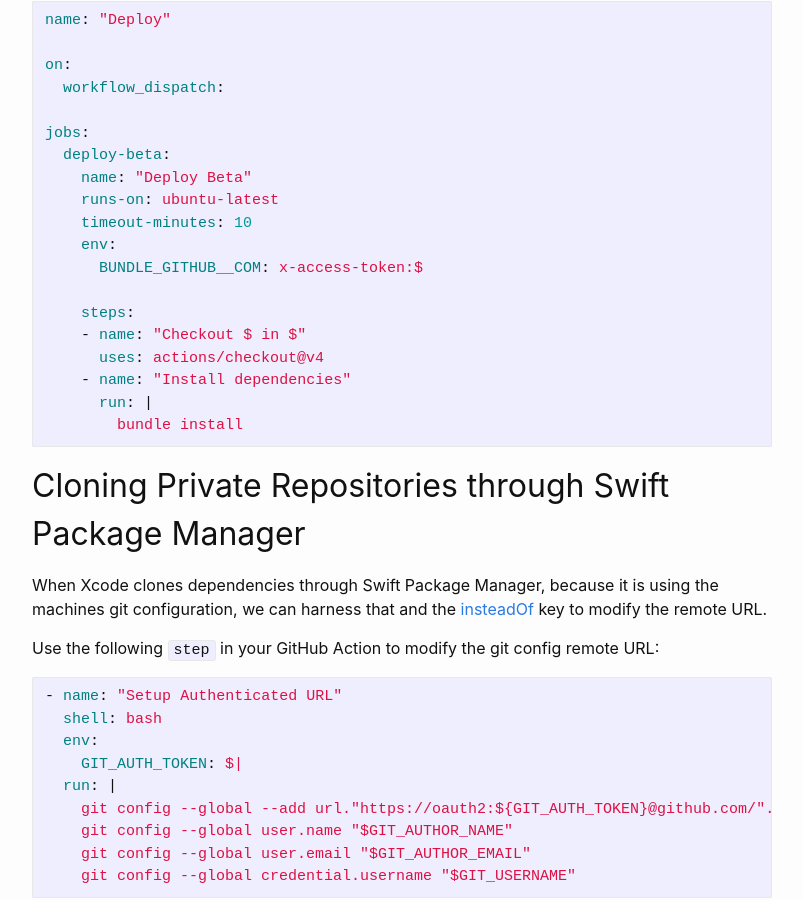
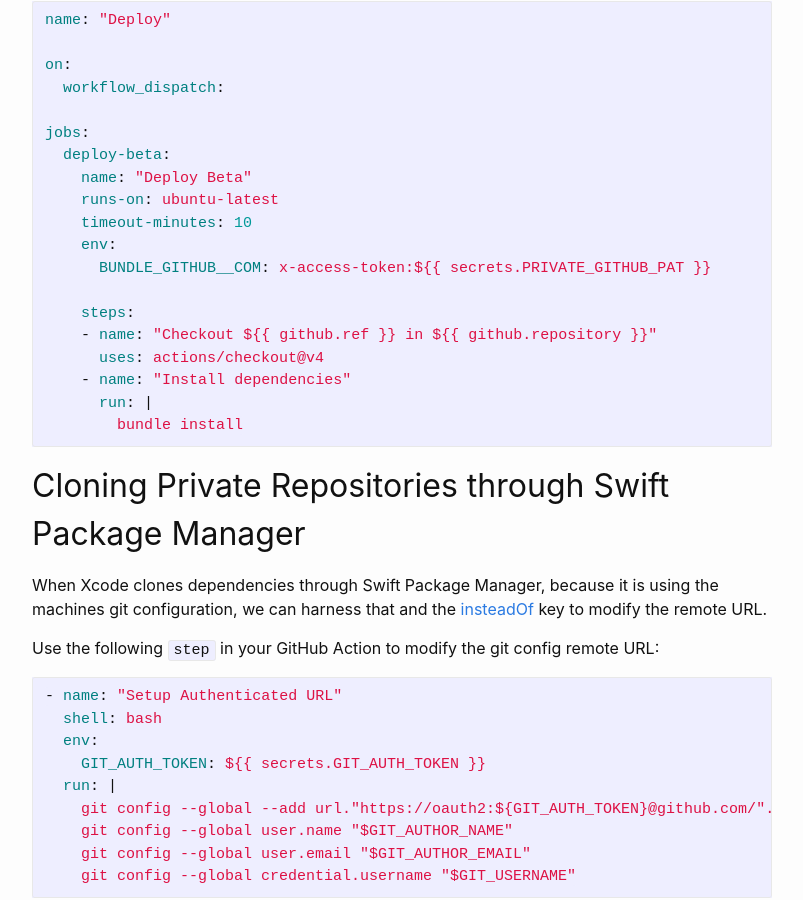
Before and after one commit to timsearle/timsearle.github.io, a Jekyll site: the page built from _posts/2024-02-22-github-actions-tokens.md, in a window 1280 px wide and 900 px high, scrolled down 797 px. Shown: the whole window, without its empty margins (238-1041 px from the left). Built offline with Jekyll 4.4.1, drawn with Linux system fonts in a browser that asks for light colours.

Commit message:
Fix liquid tags breaking the code snippets

````diff
--- a/_posts/2024-02-22-github-actions-tokens.md
+++ b/_posts/2024-02-22-github-actions-tokens.md
@@ -27,7 +27,7 @@
 ```ruby
 gem 'private-dependency', git: 'https://github.com/your-org/private-repo'
 ```
-
+{% raw %}
 ```yml
 name: "Deploy"
 
@@ -49,6 +49,7 @@
       run: |
         bundle install
 ```
+{% endraw %}
 
 ## Cloning Private Repositories through Swift Package Manager
 
@@ -56,14 +57,16 @@
 
 Use the following `step` in your GitHub Action to modify the git config remote URL:
 
+{% raw %}
 ```yml
 - name: "Setup Authenticated URL"
   shell: bash
   env:
-    GIT_AUTH_TOKEN: ${{ secrets.GIT_AUTH_TOKEN }}|
+    GIT_AUTH_TOKEN: ${{ secrets.GIT_AUTH_TOKEN }}
   run: |
     git config --global --add url."https://oauth2:${GIT_AUTH_TOKEN}@github.com/".insteadOf "https://github.com/"
     git config --global user.name "$GIT_AUTHOR_NAME"
     git config --global user.email "$GIT_AUTHOR_EMAIL"
     git config --global credential.username "$GIT_USERNAME"
 ```
+{% endraw %}
````
